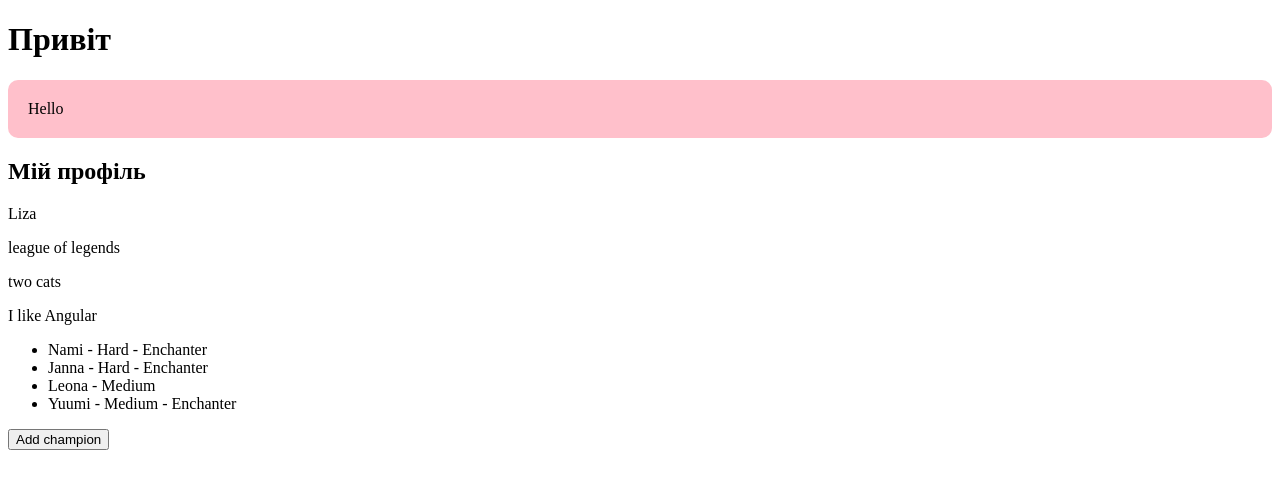
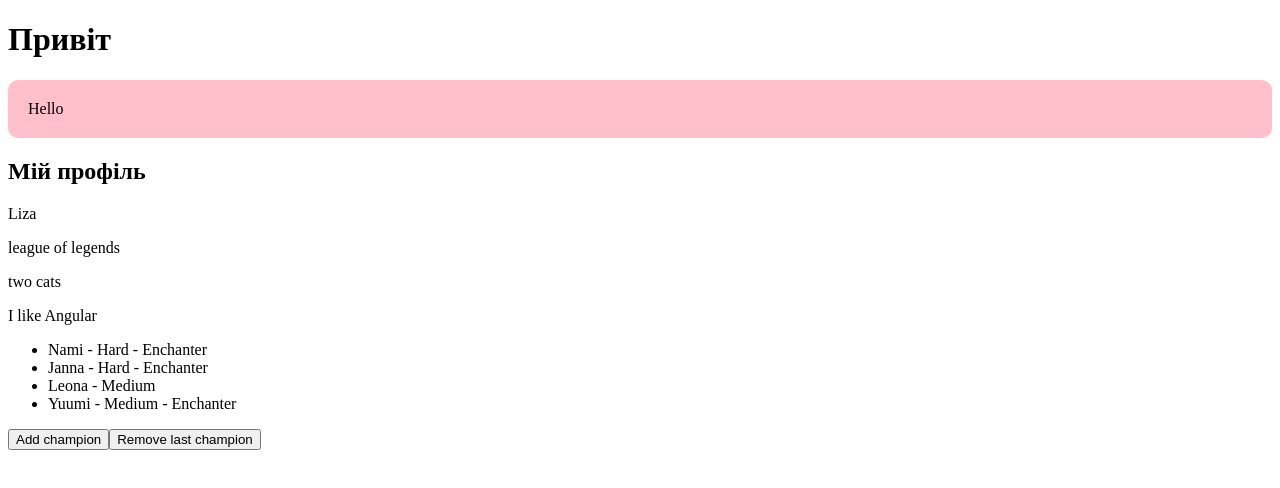
Before and after one commit to MalskoSo1/interview, an Angular app: page / in a window 1280 px wide. Shown: the top 488 px of the page. Built offline with nearby package versions, Linux system fonts and the light colour scheme.

Commit message:
added button - detele last champion

```diff
--- a/src/app/components/user-card/user-card.html
+++ b/src/app/components/user-card/user-card.html
@@ -29,3 +29,4 @@
 </ul>
 
 <button (click)="addChampion()">Add champion</button>
+<button (click)="removeLastChampion()">Remove last champion</button>
--- a/src/app/components/user-card/user-card.ts
+++ b/src/app/components/user-card/user-card.ts
@@ -43,10 +43,32 @@ export class UserCard {
   ];
 
   addChampion() {
+    if (this.favouriteChampions.some((champion) => champion.name === 'Lulu')) return;
     this.favouriteChampions.push({
       name: 'Lulu',
       difficulty: 'Medium',
       isEnchanter: true,
     });
   }
+
+  // removeLastChampion() {
+  //   if (this.favouriteChampions.length !== 0) {
+  //     this.favouriteChampions = this.favouriteChampions.slice(
+  //       0,
+  //       this.favouriteChampions.length - 1,
+  //     );
+  //   }
+  // }
+
+  removeLastChampion() {
+    if (this.favouriteChampions.length !== 0) {
+      this.favouriteChampions.splice(this.favouriteChampions.length - 1, 1);
+    }
+  }
+
+  // removeLastChampion() {
+  //   if (this.favouriteChampions.length !== 0) {
+  //     this.favouriteChampions.pop();
+  //   }
+  // }
 }
```
